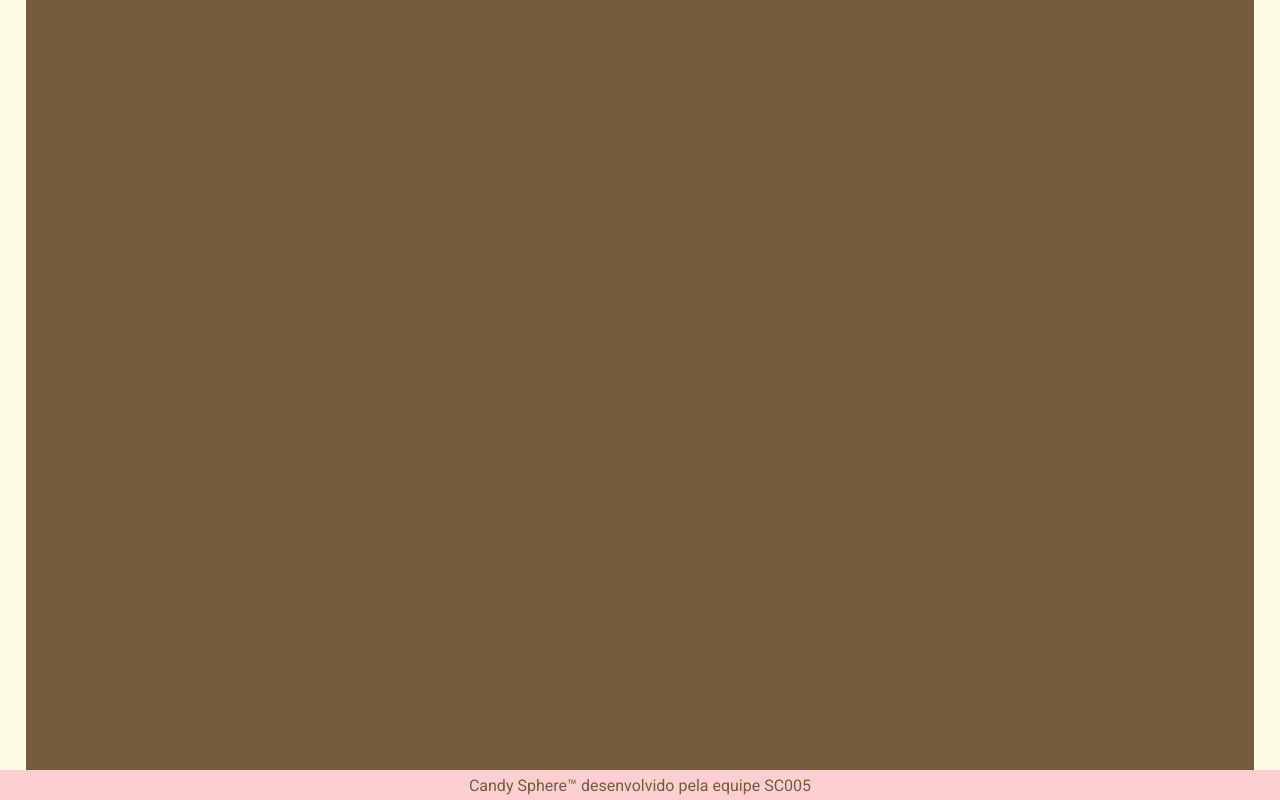
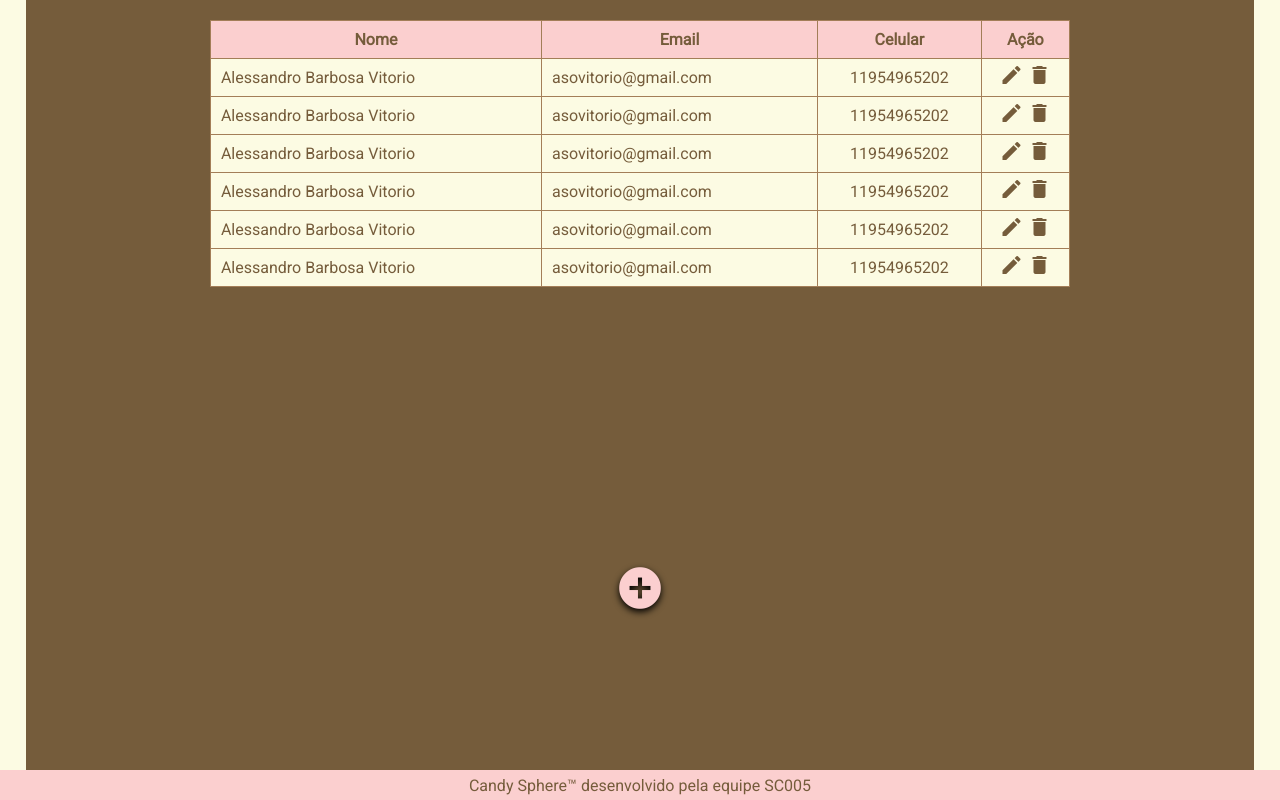
Before and after one commit to DHSC05G04/candySphere, a Node server app: page /funcionarios in a window 1280 px wide. Shown: the part 148-948 px from the top of the page. Run offline with Node 20, Linux system fonts and the light colour scheme; some libraries are stand-ins or nearby versions.

Commit message:
Inclusão da página de funcionários e início do modal do carrinho de compras

```diff
--- /dev/null
+++ b/controllers/funcionarioController.js
@@ -0,0 +1,27 @@
+const fs = require('fs');
+const path = require('path');
+
+const funcionarioController = {
+    listarFuncionario: (req, res, next) => {
+        let tabActive = {
+            homeAct: "inactive",
+            adminAct: "inactive",
+            financeiroAct: "inactive",
+            clientesAct: "inactive",
+            funcionariosAct: "active",
+            pdvAct: "inactive"
+        };
+
+        const dataFuncionario = JSON.parse(
+            fs.readFileSync(
+                path.join('database', 'funcionarios.json')));
+                res.render('funcionarios', {
+            title: 'Express',
+            tabs: tabActive,
+            funcionarios: dataFuncionario
+        });
+    }
+
+}
+
+module.exports = funcionarioController;
--- /dev/null
+++ b/database/funcionarios.json
@@ -0,0 +1,38 @@
+[
+    {
+        "id":1,
+        "nome": "Alessandro Barbosa Vitorio",
+        "email": "asovitorio@gmail.com",
+        "celular": 11954965202
+    },
+    {
+        "id":1,
+        "nome": "Alessandro Barbosa Vitorio",
+        "email": "asovitorio@gmail.com",
+        "celular": 11954965202
+    },
+    {
+        "id":1,
+        "nome": "Alessandro Barbosa Vitorio",
+        "email": "asovitorio@gmail.com",
+        "celular": 11954965202
+    },
+    {
+        "id":1,
+        "nome": "Alessandro Barbosa Vitorio",
+        "email": "asovitorio@gmail.com",
+        "celular": 11954965202
+    },
+    {
+        "id":1,
+        "nome": "Alessandro Barbosa Vitorio",
+        "email": "asovitorio@gmail.com",
+        "celular": 11954965202
+    },
+    {
+        "id":1,
+        "nome": "Alessandro Barbosa Vitorio",
+        "email": "asovitorio@gmail.com",
+        "celular": 11954965202
+    }
+]
--- a/routes/funcionariosRoute.js
+++ b/routes/funcionariosRoute.js
@@ -1,15 +1,11 @@
 var express = require('express');
 var router = express.Router();
+const funcionarioController = require('../controllers/funcionarioController');
 
 /* GET funcionarios page. */
-router.get('/', function(req, res, next) {
-  let tabActive = {homeAct: "inactive",
-                  adminAct: "inactive",
-                  financeiroAct: "inactive",
-                  clientesAct: "inactive",
-                  funcionariosAct: "active",
-                  pdvAct: "inactive"};
-  res.render('funcionarios', { title: 'Express', tabs: tabActive });
-});
+router.get('/',funcionarioController.listarFuncionario)
+router.get('/cadastrarFuncionario',(req,res)=>{
+    res.send("<h1>deu certo</h1>")
+})
 
 module.exports = router;
--- a/views/funcionarios.ejs
+++ b/views/funcionarios.ejs
@@ -9,12 +9,88 @@
 
         <main id="funcionarios">
 
+            <section id="tabela-corpo">
+
+
+                <table id="tabela-cliente">
+                    <thead>
+                        <tr>
+
+                            <th>Nome</th>
+                            <th class="email-head">Email</th>
+                            <th>Celular</th>
+                            <th>Ação</th>
+                        </tr>
+                    </thead>
+                    <tbody>
+                        <% funcionarios.forEach(elemento => {%>
+
+
+                        <tr>
+                            <td class="nome-campo"><a href=""><%= elemento.nome%> </a></td>
+                            <td class="email-campo"><a href=""><%= elemento.email%></a></td>
+                            <td><a href=""><%= elemento.celular%></a</td> <td>
+                                    <a class="btn-acao" href=""><span class="material-icons">
+                                            edit
+                                        </span></a>
+                                    <a class="btn-acao" href=""><span class="material-icons">
+                                            delete
+                                        </span></a>
+                            </td>
+                        </tr>
+                        <% }); %>
+                    </tbody>
+                </table>
+                <div class="add-cliente"> <a  id="btn-add" href="#"><span
+                            class="material-icons">add_circle</span></a></div>
+            </section>
+
         </main>
+
+        <div id="modal-cliente" class="modal-container">
+            <div id="conteudo-modal">
+                    <form id="form-cliente" action="">
+                    <div class="btn-fechar"> <button id="fechar-tudo" class="fechar-modal">x</button></div>
+                    <h1>Cadastro de funcionários</h1>
+                    <div id="label-cliente"><label for="nome-cliente">Nome</label></div>
+                    <input type="text" id="nome-cliente" class="input-cadastro" name="nome-cliente"
+                        placeholder="Digite o nome do funcionário">
+                    <div id="label-cliente"><label for="nome-cliente">Email</label></div>
+                    <input type="text" id="nome-cliente" class="input-cadastro" name="email-cliente"
+                        placeholder="Digite o Email">
+                    <div id="label-cliente"><label for="nome-cliente">Telefone</label></div>
+                    <input type="text" id="nome-cliente" class="input-cadastro" name="tel-cliente"
+                        placeholder="Digite o telefone">
+                    <div id="label-cliente"><label for="nome-cliente">Endereço</label></div>
+                    <input type="text" id="nome-cliente" class="input-cadastro" name="end-cliente"
+                        placeholder="Digite o Endereço">
+                    <input type="submit" class="btn-cliente" value="Salvar">
+                </form>
+            </div>
+        </div>
 
         <%- include('./partials/footer') %>
 
         <%- include('./partials/scripts') %>
 
+        <script>
+            function iniciaModal(modalId){
+                const modal = document.getElementById(modalId);
+                modal.classList.add('mostrar');
+                modal.addEventListener('click',(e)=>{
+                   if(e.target.id =='fechar-tudo'){
+                    modal.classList.remove('mostrar');
+                   }
+                });
+            }
+            const btnClienteAdd = document.querySelector('.add-cliente');
+            btnClienteAdd.addEventListener('click',()=>{
+                iniciaModal('modal-cliente');
+
+            });
+
+        </script>
+
     </body>
 
 </html>
```
Also changed, not shown: views/admin/produtos.ejs (+40 -0 lines).
